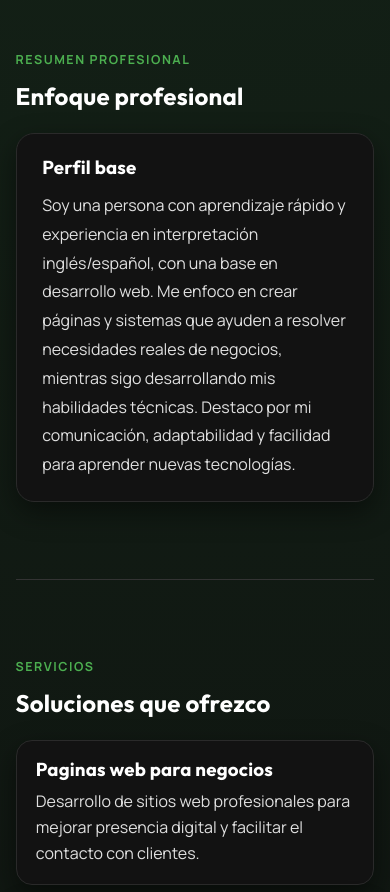
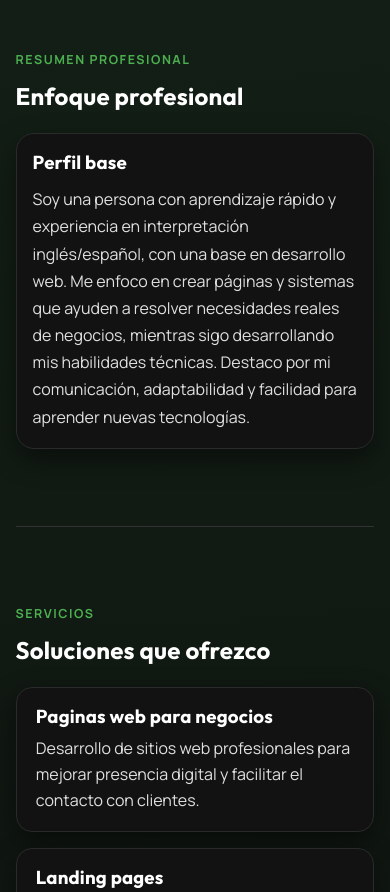
Before and after one commit to jrhdezesp/Portafolio, a plain HTML site: page index.html in a window 390 px wide. Shown: the part 1160-2052 px from the top of the page. Drawn offline with Linux system fonts and the light colour scheme.

Commit message:
Correccion UI

```diff
--- a/css/styles.css
+++ b/css/styles.css
@@ -365,21 +365,28 @@ a:hover {
     grid-template-columns: repeat(3, 1fr);
 }
 
+/* Resumen profesional: rectángulo horizontal completo */
 .summary-grid {
     grid-template-columns: 1fr;
 }
 
-.summary-grid .panel-card {
+.panel-grid.summary-grid {
+    grid-template-columns: 1fr;
+}
+
+.panel-grid.summary-grid .panel-card {
+    grid-column: 1 / -1;
     width: 100%;
+    max-width: 100%;
     padding: 1.4rem 1.6rem;
     border-radius: 18px;
 }
 
-.summary-grid .panel-card h3 {
+.panel-grid.summary-grid .panel-card h3 {
     margin-bottom: 0.8rem;
 }
 
-.summary-grid .panel-card p {
+.panel-grid.summary-grid .panel-card p {
     width: 100%;
     max-width: none;
     line-height: 1.8;
@@ -475,7 +482,7 @@ a:hover {
     grid-template-columns: repeat(3, 1fr);
 }
 
-.projects-block+.projects-block {
+.projects-block + .projects-block {
     margin-top: 1.5rem;
 }
 
@@ -649,10 +656,11 @@ a:hover {
 
 .contact-copy {
     display: flex;
-    align-items: center;
+    align-items: flex-start;
 }
 
 .contact-copy p {
+    width: 100%;
     font-size: 1.08rem;
     line-height: 1.75;
 }
@@ -712,11 +720,11 @@ a:hover {
 }
 
 @media (max-width: 1060px) {
-    .summary-grid {
+    .panel-grid.summary-grid {
         grid-template-columns: 1fr;
     }
 
-    .summary-grid .panel-card {
+    .panel-grid.summary-grid .panel-card {
         grid-column: 1 / -1;
     }
 
@@ -747,11 +755,11 @@ a:hover {
 }
 
 @media (max-width: 900px) {
-    .summary-grid {
+    .panel-grid.summary-grid {
         grid-template-columns: 1fr;
     }
 
-    .summary-grid .panel-card {
+    .panel-grid.summary-grid .panel-card {
         grid-column: 1 / -1;
     }
 
@@ -820,7 +828,6 @@ a:hover {
 }
 
 @media (max-width: 700px) {
-
     .panel-grid,
     .projects-grid {
         grid-template-columns: 1fr;
@@ -831,12 +838,17 @@ a:hover {
         grid-template-columns: 1fr;
     }
 
-    .summary-grid {
+    .panel-grid.summary-grid {
         grid-template-columns: 1fr;
     }
 
-    .summary-grid .panel-card {
+    .panel-grid.summary-grid .panel-card {
         grid-column: 1 / -1;
+        padding: 1.1rem 1rem;
+    }
+
+    .panel-grid.summary-grid .panel-card p {
+        line-height: 1.7;
     }
 
     .tool-slide {
@@ -863,8 +875,16 @@ a:hover {
         gap: 0.45rem;
     }
 
+    .featured-layout {
+        gap: 0.85rem;
+    }
+
     .featured-slide img {
         height: 190px;
+    }
+
+    .featured-slide-info {
+        padding: 0.8rem 0.85rem 0.9rem;
     }
 
     .map-card iframe {
@@ -933,6 +953,11 @@ a:hover {
         padding: 0.95rem;
     }
 
+    .panel-grid.summary-grid .panel-card {
+        padding: 1rem 0.95rem;
+        border-radius: 14px;
+    }
+
     .section-title h2 {
         font-size: 1.45rem;
     }
@@ -986,6 +1011,10 @@ a:hover {
         font-size: 0.93rem;
     }
 
+    .panel-grid.summary-grid .panel-card {
+        padding: 0.95rem 0.85rem;
+    }
+
     .tool-slide {
         min-width: 126px;
     }
```
